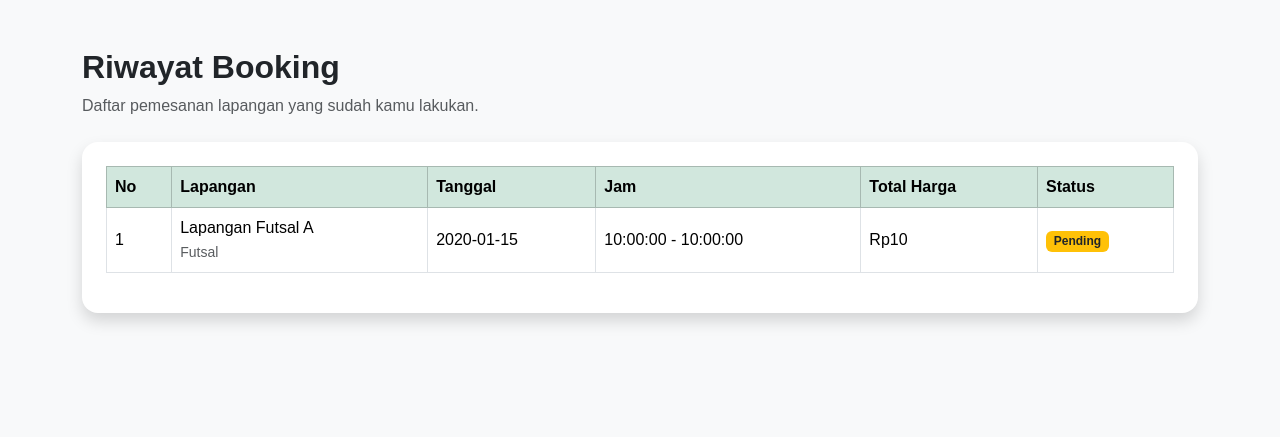
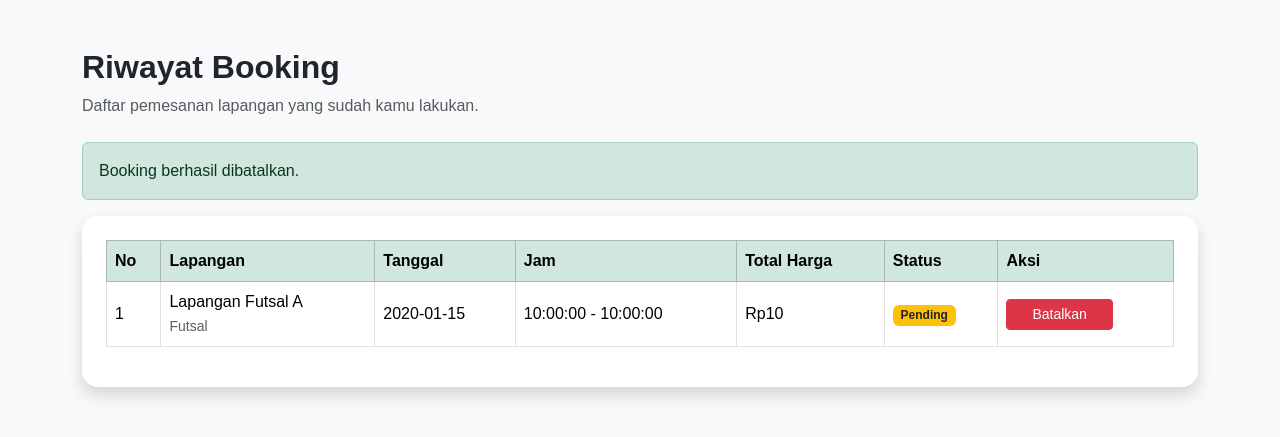
Before and after one commit to AyatAkras/Booking-Lapangan, a PHP site: page /user/riwayat.php?pesan=batal_berhasil in a window 1280 px wide. Shown: the part 56-493 px from the top of the page. Run offline with PHP 8.4, Linux system fonts and the light colour scheme; a user stored in the database is signed in; data comes from the database, SQL or seed files in the repository; tables that the repository leaves empty hold one stand-in row (values such as "Sample post").

Commit message:
Meng-Update Riwayat

```diff
--- a/user/riwayat.php
+++ b/user/riwayat.php
@@ -54,6 +54,18 @@ $query = mysqli_query($conn, "
         </div>
     <?php } ?>
 
+    <?php if (isset($_GET['pesan']) && $_GET['pesan'] == 'batal_berhasil') { ?>
+        <div class="alert alert-success">
+            Booking berhasil dibatalkan.
+        </div>
+    <?php } ?>
+
+    <?php if (isset($_GET['pesan']) && $_GET['pesan'] == 'batal_gagal') { ?>
+        <div class="alert alert-danger">
+            Booking tidak dapat dibatalkan karena sudah diproses admin.
+        </div>
+    <?php } ?>
+
     <div class="card shadow border-0 rounded-4">
         <div class="card-body p-4">
             <div class="table-responsive">
@@ -66,8 +78,10 @@ $query = mysqli_query($conn, "
                             <th>Jam</th>
                             <th>Total Harga</th>
                             <th>Status</th>
+                            <th>Aksi</th>
                         </tr>
                     </thead>
+
                     <tbody>
                         <?php
                         $no = 1;
@@ -75,13 +89,22 @@ $query = mysqli_query($conn, "
                         ?>
                             <tr>
                                 <td><?php echo $no++; ?></td>
+
                                 <td>
                                     <?php echo $data['nama_lapangan']; ?><br>
                                     <small class="text-muted"><?php echo $data['jenis_lapangan']; ?></small>
                                 </td>
+
                                 <td><?php echo $data['tanggal_booking']; ?></td>
-                                <td><?php echo $data['jam_mulai']; ?> - <?php echo $data['jam_selesai']; ?></td>
-                                <td>Rp<?php echo number_format($data['total_harga'], 0, ',', '.'); ?></td>
+
+                                <td>
+                                    <?php echo $data['jam_mulai']; ?> - <?php echo $data['jam_selesai']; ?>
+                                </td>
+
+                                <td>
+                                    Rp<?php echo number_format($data['total_harga'], 0, ',', '.'); ?>
+                                </td>
+
                                 <td>
                                     <?php if ($data['status_booking'] == 'pending') { ?>
                                         <span class="badge bg-warning text-dark">Pending</span>
@@ -93,12 +116,24 @@ $query = mysqli_query($conn, "
                                         <span class="badge bg-secondary">Selesai</span>
                                     <?php } ?>
                                 </td>
+
+                                <td>
+                                    <?php if ($data['status_booking'] == 'pending') { ?>
+                                        <a href="batal_booking.php?id_booking=<?php echo $data['id_booking']; ?>"
+                                           class="btn btn-danger btn-sm"
+                                           onclick="return confirm('Yakin ingin membatalkan booking ini?')">
+                                            Batalkan
+                                        </a>
+                                    <?php } else { ?>
+                                        <span class="text-muted">Tidak ada aksi</span>
+                                    <?php } ?>
+                                </td>
                             </tr>
                         <?php } ?>
 
                         <?php if (mysqli_num_rows($query) == 0) { ?>
                             <tr>
-                                <td colspan="6" class="text-center text-muted">
+                                <td colspan="7" class="text-center text-muted">
                                     Belum ada riwayat booking.
                                 </td>
                             </tr>
```
